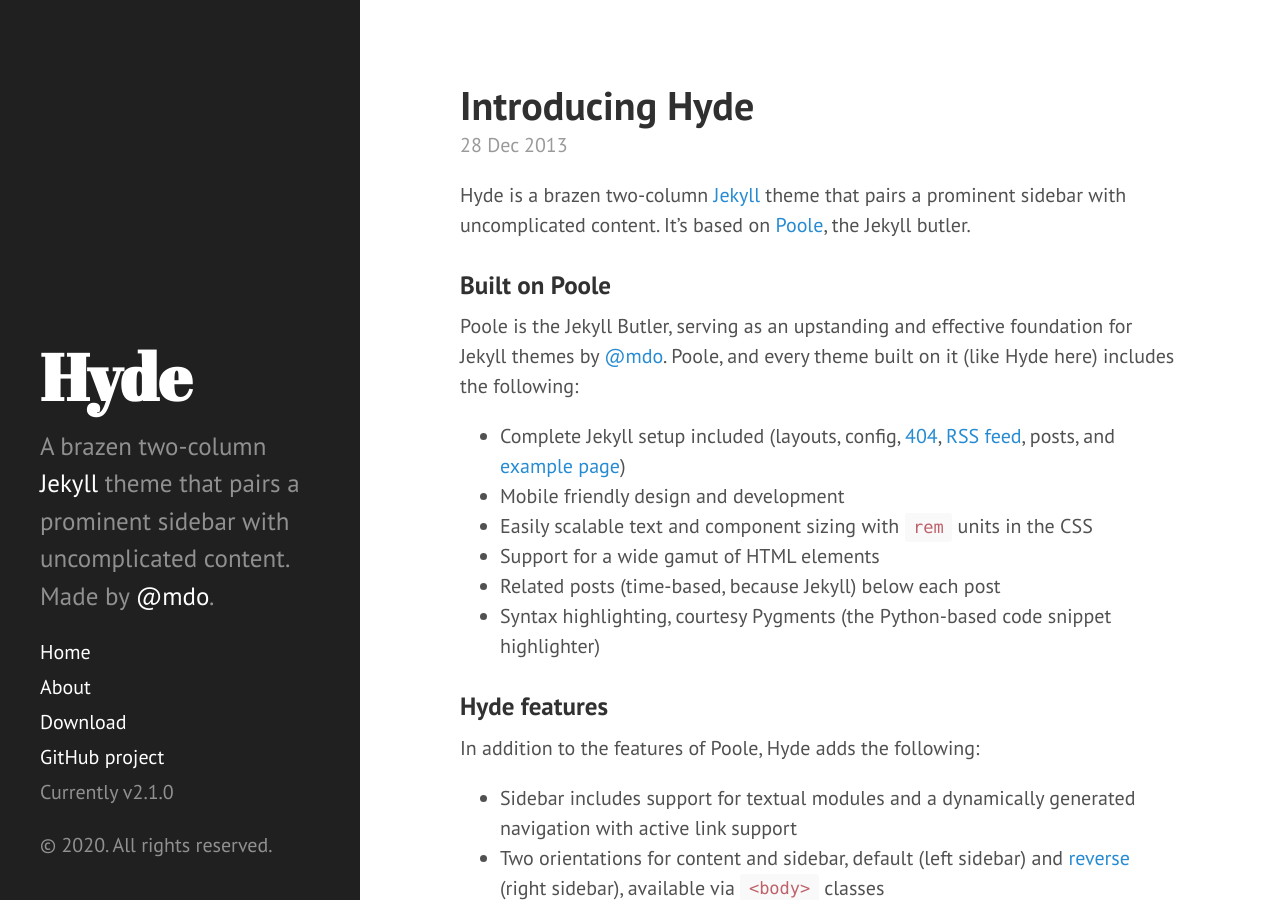
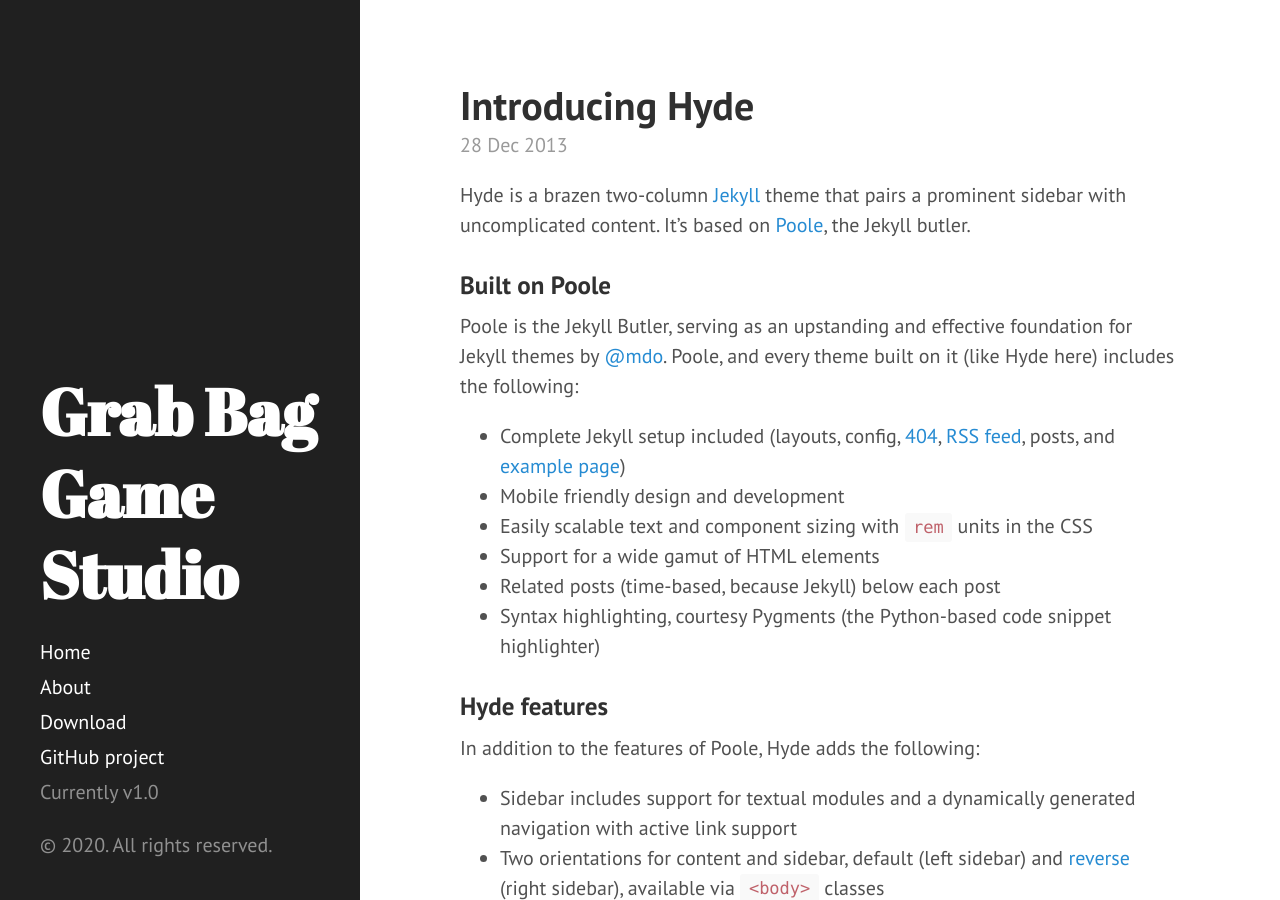
Before and after one commit to GrabBagGameStudio/GrabBagGameStudio.github.io, a Jekyll site: the page built from index.html, in a window 1280 px wide and 900 px high. Built offline with Jekyll 4.4.1, drawn with Linux system fonts in a browser that asks for light colours; Markdown is read by kramdown in place of the engine named in the settings; the list of posts is cut into pages by our own code.

Commit message:
GBG config

```diff
--- a/_config.yml
+++ b/_config.yml
@@ -4,23 +4,23 @@
 
 # Permalinks
 permalink:        pretty
-relative_permalinks: true
+relative_permalinks: false
 
 # Setup
-title:            Hyde
-tagline:          'A Jekyll theme'
-description:      'A brazen two-column <a href="http://jekyllrb.com" target="_blank">Jekyll</a> theme that pairs a prominent sidebar with uncomplicated content. Made by <a href="https://twitter.com/mdo" target="_blank">@mdo</a>.'
-url:              http://hyde.getpoole.com
+title:            Grab Bag Game Studio
+tagline:          'Dev Blog'
+description:      ''
+url:              http://blog.grabbaggamestudio.com
 baseurl:          /
 
 author:
-  name:           'Mark Otto'
-  url:            https://twitter.com/mdo
+  name:           'Grab Bag Game Studio'
+  url:            http://grabbaggamestudio.com
 
 paginate:         5
 
 # Custom vars
-version:          2.1.0
+version:          1.0
 
 github:
-  repo:           https://github.com/poole/hyde
+  repo:
```
